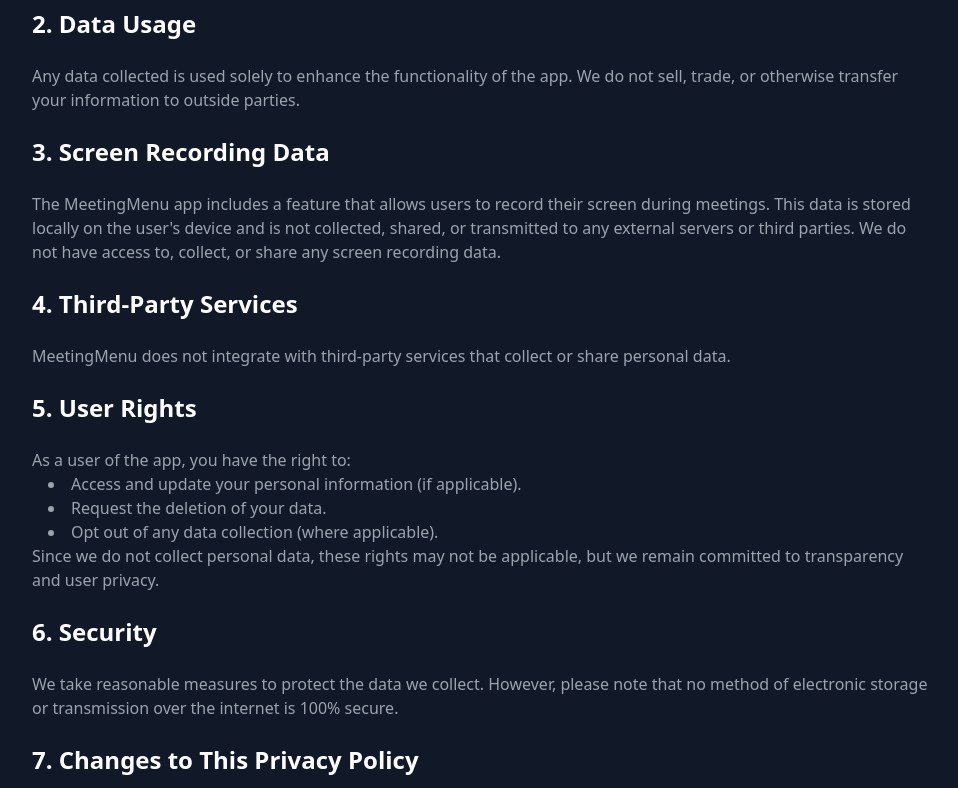
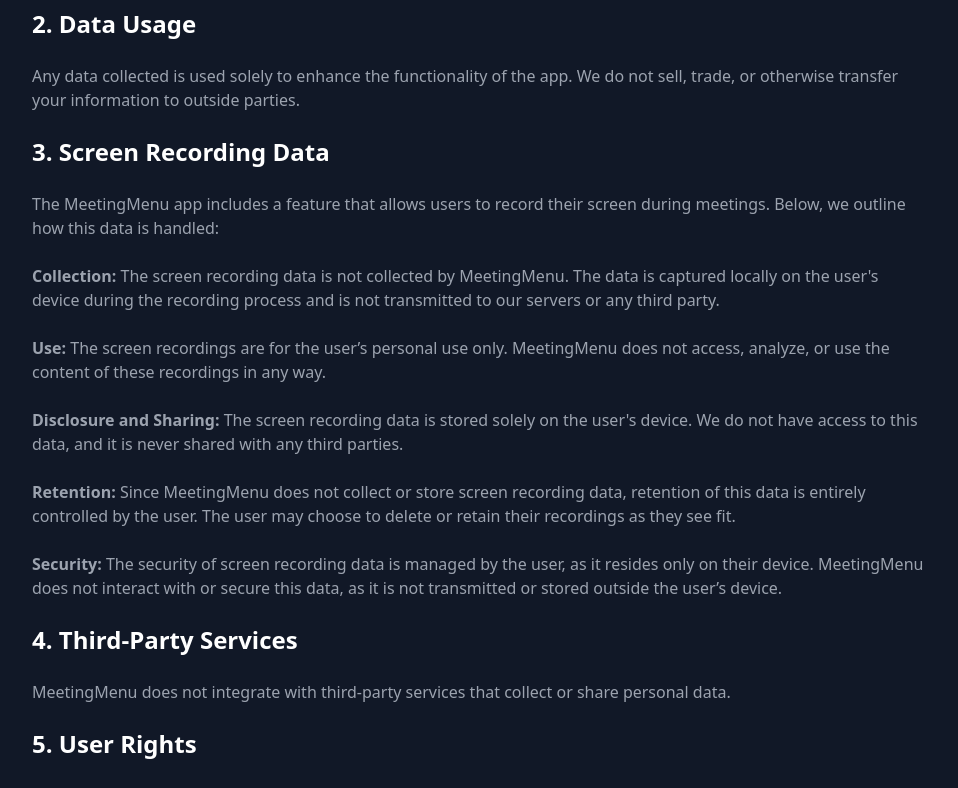
Before and after one commit to promediacorp/meetingmenu-nextjs, a Next.js app: page /privacy in a window 1280 px wide. Shown: the part 643-1431 px from the top of the page, without its empty margins (160-1118 px from the left). Built offline with nearby package versions, Linux system fonts and the light colour scheme.

Commit message:
updated privacy policy

```diff
--- a/pages/privacy.js
+++ b/pages/privacy.js
@@ -51,10 +51,35 @@
             <h2 className="text-2xl font-bold text-white">3. Screen Recording Data</h2>
             <p>
               The MeetingMenu app includes a feature that allows users to record their
-              screen during meetings. This data is stored locally on the user's device
-              and is not collected, shared, or transmitted to any external servers or
-              third parties. We do not have access to, collect, or share any screen
-              recording data.
+              screen during meetings. Below, we outline how this data is handled:
+            </p>
+            <p>
+              <strong>Collection:</strong> The screen recording data is not collected
+              by MeetingMenu. The data is captured locally on the user's device
+              during the recording process and is not transmitted to our servers
+              or any third party.
+            </p>
+            <p>
+              <strong>Use:</strong> The screen recordings are for the user’s personal
+              use only. MeetingMenu does not access, analyze, or use the content
+              of these recordings in any way.
+            </p>
+            <p>
+              <strong>Disclosure and Sharing:</strong> The screen recording data is stored
+              solely on the user's device. We do not have access to this data, and
+              it is never shared with any third parties.
+            </p>
+            <p>
+              <strong>Retention:</strong> Since MeetingMenu does not collect or store
+              screen recording data, retention of this data is entirely controlled
+              by the user. The user may choose to delete or retain their recordings
+              as they see fit.
+            </p>
+            <p>
+              <strong>Security:</strong> The security of screen recording data is managed
+              by the user, as it resides only on their device. MeetingMenu does not
+              interact with or secure this data, as it is not transmitted or stored
+              outside the user’s device.
             </p>
             <h2 className="text-2xl font-bold text-white">4. Third-Party Services</h2>
             <p>
```
